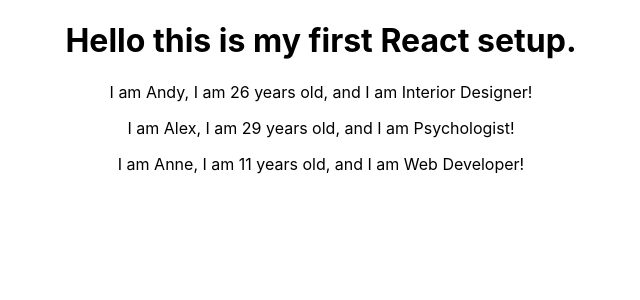
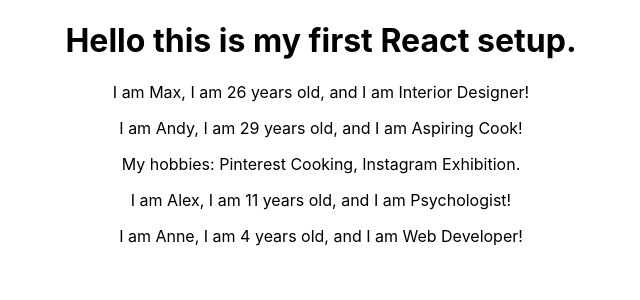
Before and after one commit to Elijbet/ReactTheCompleteGuideWithMax, a React (Create React App) app: page / in a window 1280 px wide. Shown: the top 300 px of the page, without its empty margins (319-959 px from the left). Built offline with nearby package versions, Linux system fonts and the light colour scheme.

Commit message:
Creating and accessing state property in the App class.

```diff
--- a/src/App.js
+++ b/src/App.js
@@ -3,13 +3,21 @@
 import Person from './Person/Person'
 
 class App extends Component {
+	state = {
+		persons: [
+			{name: 'Andy', profession: 'Aspiring Cook'},
+			{name: 'Alex', profession: 'Psychologist'},
+			{name: 'Anne', profession: 'Web Developer'}
+		]
+	}
   render() {
     return (
       <div className="App">
         <h1>Hello this is my first React setup.</h1>
-        <Person name="Andy" profession="Interior Designer"/>
-        <Person name="Alex" profession="Psychologist"/>
-        <Person name="Anne" profession="Web Developer"/>
+        <Person name="Max" profession="Interior Designer"/>
+        <Person name={this.state.persons[0].name} profession={this.state.persons[0].profession}>My hobbies: Pinterest Cooking, Instagram Exhibition.</Person>
+        <Person name={this.state.persons[1].name} profession={this.state.persons[1].profession}/>
+        <Person name={this.state.persons[2].name} profession={this.state.persons[2].profession}/>
       </div>
     );
   }
--- a/src/Person/Person.js
+++ b/src/Person/Person.js
@@ -1,7 +1,12 @@
 import React from 'react';
 
 const person = (props) => {
-	return <p>I am { props.name }, I am {Math.floor(Math.random() * 30)} years old, and I am { props.profession }! </p>
+	return (
+		<div>
+			<p>I am { props.name }, I am {Math.floor(Math.random() * 30)} years old, and I am { props.profession }! </p>
+			<p>{ props.children }</p>
+		</div>
+		)
 	}
 
 export default person;
```
Also changed, not shown: 1 other file (tests, documents, lock files or other folders).
